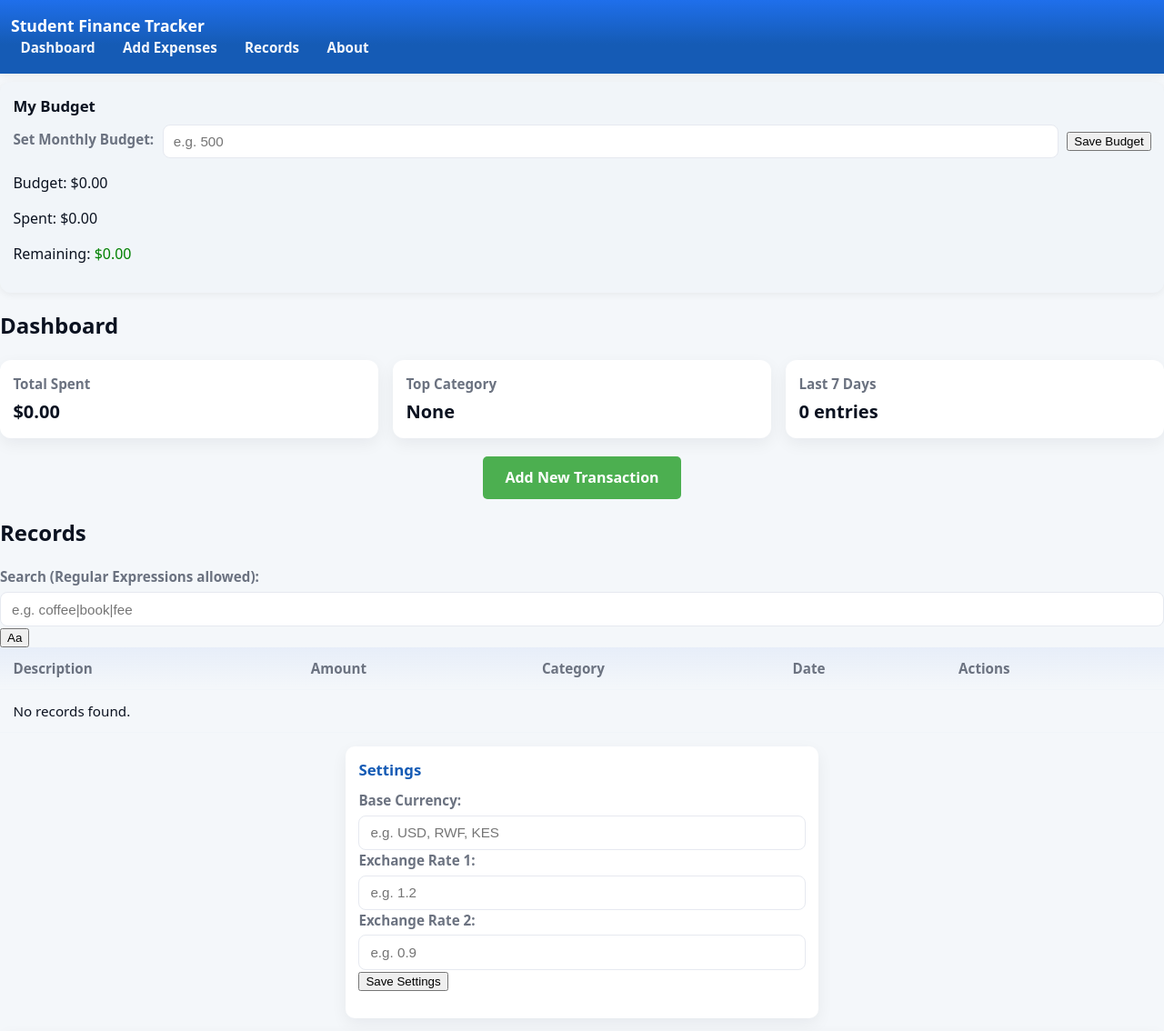
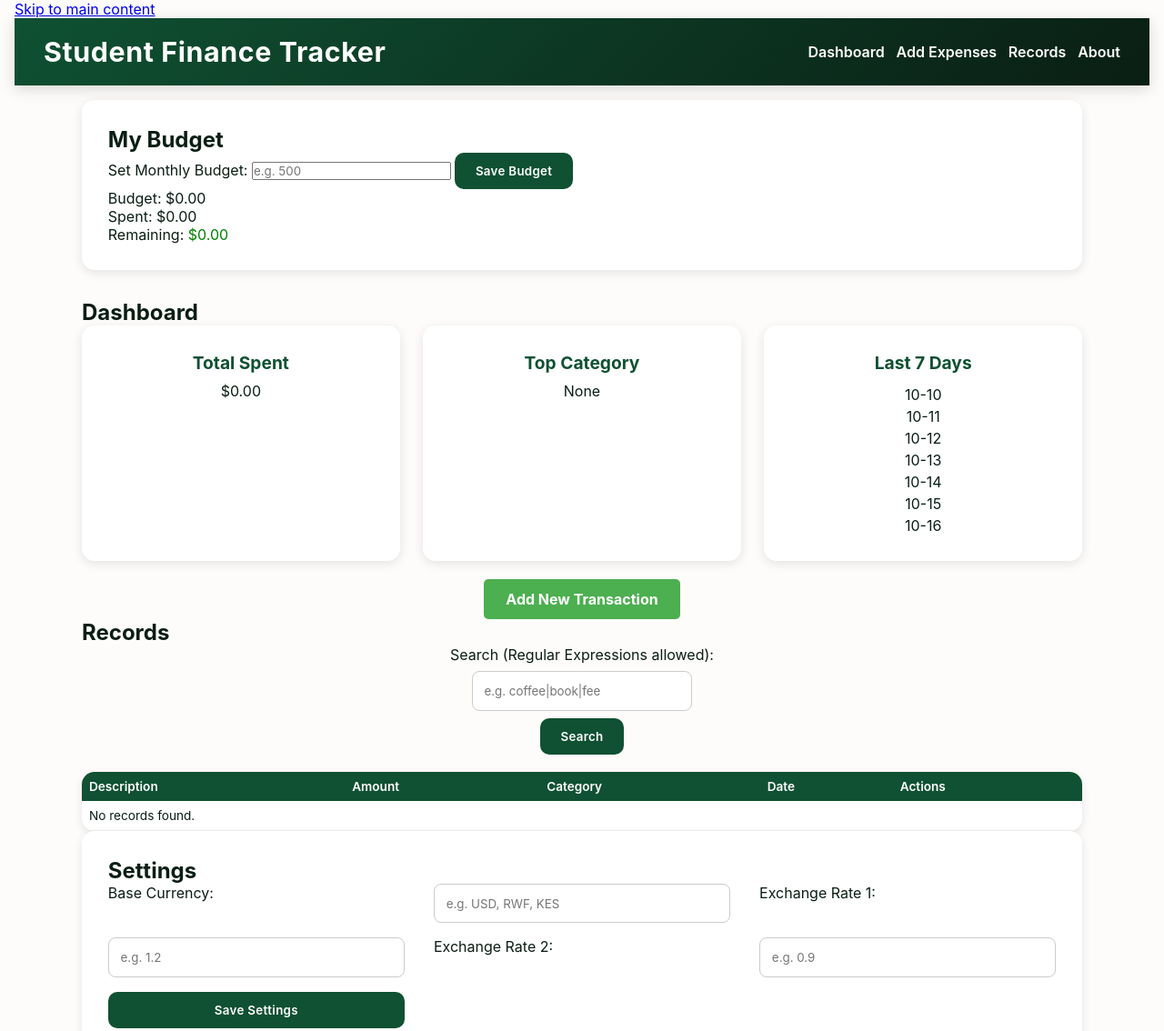
Before and after one commit to erin-leyian/student-finance-tracker, a plain HTML site: page index.html in a window 1280 px wide. Shown: the top 1134 px of the page at 91% size. Drawn offline with Linux system fonts and the light colour scheme.

Commit message:
interactivity and overall css

```diff
--- a/index.html
+++ b/index.html
@@ -61,10 +61,10 @@
                         <p id="top-category">N/A</p>
                  </div>
 
-                 <div class="card">
-                    <h3>Last 7 Days</h3>
-                    <p id="trend"> 0 entries </p>
-                 </div>
+      <div class="card">
+        <h3>Last 7 Days</h3>
+        <div id="chart" aria-label="Last 7 days spending chart"></div>
+      </div>
                 </div>
 
                 <div style="text-align: center; margin-top: 20px;">
@@ -80,8 +80,8 @@
 
                 <div class="search-bar">
                   <label for="search">Search (Regular Expressions allowed):</label>
-                  <input type="text" id="search" placeholder="e.g. coffee|book|fee">
-                  <button id="case-toggle">Aa</button>
+                  <input type="text" id="search-input" placeholder="e.g. coffee|book|fee">
+                  <button id="search-btn">Search</button>
                 </div>
 
                 <table class="records-table">
@@ -146,5 +146,7 @@
 </footer>
 
 <script src="scripts/app.js" type="module"></script>
+<script src="scripts/animations.js"></script>
+
     </body>
 </html>
--- /dev/null
+++ b/scripts/animations.js
@@ -0,0 +1,20 @@
+// animations.js
+// === Scroll & Fade-in Animations ===
+
+document.addEventListener("DOMContentLoaded", () => {
+  const observer = new IntersectionObserver(
+    (entries) => {
+      entries.forEach((entry) => {
+        if (entry.isIntersecting) {
+          entry.target.classList.add("visible");
+        }
+      });
+    },
+    { threshold: 0.2 }
+  );
+
+  // Target all main sections and cards
+  document.querySelectorAll("section, .card").forEach((el) => {
+    observer.observe(el);
+  });
+});
--- a/styles/styles.css
+++ b/styles/styles.css
@@ -1,361 +1,326 @@
-/* styles.css — Professional, accessible, responsive
-   Drop-in replacement for your Student Finance Tracker
-   Mobile-first, 360px / 768px / 1024px breakpoints
-   Includes: header/nav, skip-link, cards, forms, table, budget, settings, chart, focus states, dark mode
-*/
-
-/* ===== RESET & VARIABLES ===== */
-*,
-*::before,
-*::after { box-sizing: border-box; }
-
-:root{
-  /* Palette (easy to tweak) */
-  --bg: #f4f7fa;
+:root {
+  --primary: #0f5132; /* Deep Emerald */
+  --primary-light: #27ae60;
+  --background: #fdfcfb; /* Cream White */
   --surface: #ffffff;
-  --muted-surface: #f1f5f9;
-  --accent: #1f6feb;      /* primary (blue) */
-  --accent-600: #155bb5;
-  --accent-200: #e6f0ff;
-  --muted: #6b7280;
-  --text: #0b1220;
-  --success: #059669;
-  --warn: #f59e0b;
-  --danger: #ef4444;
-
-  /* Layout & type */
-  --radius: 12px;
-  --gap: 1rem;
-  --max-width: 1100px;
-  --shadow-1: 0 6px 18px rgba(11,18,32,0.06);
-  --shadow-2: 0 2px 8px rgba(2,6,23,0.06);
-
-  /* accessibility */
-  --focus-ring: 3px;
+  --text-dark: #0a1e14;
+  --text-light: #fefefe;
+  --accent: #c4a484; /* Subtle gold accent */
+  --shadow: rgba(0, 0, 0, 0.1);
+  --radius: 14px;
+  --transition: 0.3s ease;
 }
 
-/* Respect reduced motion */
-@media (prefers-reduced-motion: reduce) {
-  :root { scroll-behavior: auto; }
-  * { transition: none !important; animation: none !important; }
+/* === Base Reset === */
+* {
+  margin: 0;
+  padding: 0;
+  box-sizing: border-box;
+  font-family: 'Inter', 'Poppins', sans-serif;
 }
 
-/* ===== BASE ===== */
-html, body { height: 100%; }
 body {
-  margin: 0;
-  font-family: "Poppins", system-ui, -apple-system, "Segoe UI", Roboto, "Helvetica Neue", Arial;
-  background: var(--bg);
-  color: var(--text);
-  line-height: 1.45;
-  -webkit-font-smoothing: antialiased;
-  -moz-osx-font-smoothing: grayscale;
+  background-color: var(--background);
+  color: var(--text-dark);
+  min-height: 100vh;
+  display: flex;
+  flex-direction: column;
+  scroll-behavior: smooth;
+  transition: background var(--transition), color var(--transition);
 }
 
-/* visually hidden utility */
-.visually-hidden {
-  position: absolute !important;
-  height: 1px; width: 1px;
-  overflow: hidden;
-  clip: rect(1px,1px,1px,1px);
-  white-space: nowrap;
+/* === Header === */
+header {
+  background: linear-gradient(135deg, var(--primary), #0a1e14);
+  color: var(--text-light);
+  padding: 1.2rem 2rem;
+  display: flex;
+  justify-content: space-between;
+  align-items: center;
+  position: sticky;
+  top: 0;
+  z-index: 1000;
+  box-shadow: 0 4px 15px rgba(0, 0, 0, 0.15);
+  animation: slideDown 0.6s ease;
 }
 
-/* Skip link */
-.skip-link {
+header h1 {
+  font-size: 1.9rem;
+  font-weight: 700;
+  letter-spacing: 0.6px;
+}
+
+nav ul {
+  display: flex;
+  gap: 1.5rem;
+  list-style: none;
+}
+
+nav a {
+  text-decoration: none;
+  color: var(--text-light);
+  font-weight: 600;
+  position: relative;
+  transition: color var(--transition);
+}
+
+nav a::after {
+  content: "";
   position: absolute;
-  left: 1rem;
-  top: 1rem;
+  bottom: -4px;
+  left: 0;
+  height: 2px;
+  width: 0;
   background: var(--accent);
-  color: white;
-  padding: .45rem .7rem;
-  border-radius: 6px;
-  z-index: 999;
-  transform: translateY(-150%);
-  transition: transform .16s ease;
-  text-decoration: none;
-  font-size: .9rem;
+  transition: width var(--transition);
 }
-.skip-link:focus,
-.skip-link:active { transform: translateY(0); outline: none; }
 
-/* ===== HEADER & NAV ===== */
-header {
+nav a:hover {
+  color: var(--accent);
+}
+
+nav a:hover::after {
   width: 100%;
-  background: linear-gradient(180deg, var(--accent) 0%, var(--accent-600) 60%);
-  color: white;
-  padding: 1rem .75rem;
-  box-shadow: var(--shadow-2);
 }
-header .inner {
-  max-width: var(--max-width);
-  margin: 0 auto;
+
+/* === Main Content === */
+main {
+  flex: 1;
+  width: 90%;
+  max-width: 1100px;
+  margin: 2rem auto;
+  animation: fadeIn 0.8s ease;
+}
+
+/* === Dashboard Cards === */
+.cards {
+  display: grid;
+  grid-template-columns: repeat(auto-fit, minmax(280px, 1fr));
+  gap: 1.5rem;
+}
+
+.card {
+  background: var(--surface);
+  border-radius: var(--radius);
+  box-shadow: 0 3px 12px var(--shadow);
+  padding: 1.8rem 1.5rem;
+  text-align: center;
+  transition: transform var(--transition), box-shadow var(--transition);
+  cursor: pointer;
+}
+
+.card:hover {
+  transform: translateY(-6px);
+  box-shadow: 0 6px 20px rgba(15, 81, 50, 0.25);
+}
+
+.card h3 {
+  color: var(--primary);
+  font-weight: 700;
+  margin-bottom: 0.6rem;
+  font-size: 1.2rem;
+}
+
+/* === Buttons === */
+button,
+a.button {
+  background: var(--primary);
+  color: var(--text-light);
+  border: none;
+  padding: 0.75rem 1.4rem;
+  border-radius: 10px;
+  cursor: pointer;
+  font-weight: 600;
+  letter-spacing: 0.3px;
+  transition: background var(--transition), transform var(--transition);
+}
+
+button:hover,
+a.button:hover {
+  background: var(--primary-light);
+  transform: scale(1.05);
+}
+
+/* === Budget Section === */
+#budget-section {
+  background: var(--surface);
+  border-radius: var(--radius);
+  padding: 1.8rem;
+  box-shadow: 0 3px 12px var(--shadow);
+  margin-bottom: 2rem;
+  animation: fadeIn 1s ease;
+}
+
+/* === Table === */
+.records-table {
+  width: 100%;
+  border-collapse: collapse;
+  background: var(--surface);
+  box-shadow: 0 3px 10px var(--shadow);
+  border-radius: var(--radius);
+  overflow: hidden;
+}
+
+.records-table th {
+  background: var(--primary);
+  color: var(--text-light);
+  text-align: left;
+  padding: 1rem;
+  font-weight: 600;
+}
+
+.records-table td {
+  padding: 0.9rem 1rem;
+  border-bottom: 1px solid #eee;
+  transition: background var(--transition);
+}
+
+.records-table tr:hover td {
+  background: #e9f7ef;
+}
+
+/* === Search Bar === */
+.search-bar {
   display: flex;
+  align-items: center;
+  gap: 0.6rem;
+  margin-bottom: 1.2rem;
+}
+
+.search-bar input {
+  flex: 1;
+  padding: 0.8rem;
+  border: 1px solid #ccc;
+  border-radius: 8px;
+  transition: border var(--transition), box-shadow var(--transition);
+}
+
+.search-bar input:focus {
+  outline: none;
+  border-color: var(--primary);
+  box-shadow: 0 0 0 3px rgba(39, 174, 96, 0.15);
+}
+
+/* === Settings Section === */
+#settings {
+  background: var(--surface);
+  border-radius: var(--radius);
+  box-shadow: 0 3px 10px var(--shadow);
+  padding: 1.8rem;
+}
+
+#settings form {
+  display: grid;
   gap: 1rem;
-  align-items: center;
-  justify-content: space-between;
 }
-header h1 {
-  font-size: 1.1rem;
-  margin: 0;
-  font-weight: 700;
+
+#settings input {
+  padding: 0.8rem;
+  border: 1px solid #ccc;
+  border-radius: 8px;
+  transition: border var(--transition);
 }
-nav[aria-label="Main Navigation"] ul {
-  list-style: none;
-  display: flex;
-  gap: .6rem;
-  margin: 0;
-  padding: 0;
+
+#settings input:focus {
+  border-color: var(--primary);
 }
-nav a {
-  color: rgba(255,255,255,0.95);
-  text-decoration: none;
-  padding: .4rem .65rem;
-  border-radius: 8px;
-  font-weight: 600;
-  font-size: .95rem;
+
+/* === Footer === */
+footer {
+  background: #0a1e14;
+  color: var(--text-light);
+  text-align: center;
+  padding: 1.2rem;
+  font-size: 0.9rem;
+  box-shadow: 0 -3px 10px var(--shadow);
 }
-nav a:focus,
-nav a:hover { background: rgba(255,255,255,0.08); outline: none; }
 
-/* ===== PAGE CONTAINER ===== */
-.container {
-  max-width: var(--max-width);
-  margin: 1rem auto;
+/* === Animations === */
+@keyframes fadeIn {
+  from { opacity: 0; transform: translateY(10px); }
+  to { opacity: 1; transform: translateY(0); }
+}
+
+@keyframes slideDown {
+  from { transform: translateY(-40px); opacity: 0; }
+  to { transform: translateY(0); opacity: 1; }
+}
+
+/* === Scroll Animations === */
+section, .card {
+  opacity: 0;
+  transform: translateY(20px);
+  transition: opacity 0.8s ease, transform 0.8s ease;
+}
+
+section.visible, .card.visible {
+  opacity: 1;
+  transform: translateY(0);
+}
+
+/* ===========================
+   🌿 Mobile-first Responsive
+   =========================== */
+
+/* Base: ≤ 360px */
+body {
+  font-size: 14px;
   padding: 0 1rem;
 }
 
-/* ===== TOP GRID (cards + budget) ===== */
-.top-grid {
-  display: grid;
-  grid-template-columns: 1fr;
-  gap: var(--gap);
-  align-items: start;
+header {
+  flex-direction: column;
+  text-align: center;
+  gap: 0.5rem;
 }
 
-/* Cards */
-.cards {
-  display: flex;
-  gap: .9rem;
+nav ul {
   flex-wrap: wrap;
-}
-.card {
-  background: var(--surface);
-  border-radius: var(--radius);
-  padding: .9rem;
-  box-shadow: var(--shadow-1);
-  min-width: 160px;
-  flex: 1 1 200px;
-  display:flex;
-  flex-direction:column;
-  gap:.35rem;
-}
-.card h3 { margin:0; font-size:.95rem; color:var(--muted); font-weight:700; }
-.card p { margin:0; font-size:1.25rem; font-weight:800; color:var(--text); }
-
-/* ===== FORM PANEL ===== */
-.form-panel {
-  background: var(--surface);
-  padding: 1rem;
-  border-radius: 12px;
-  box-shadow: var(--shadow-1);
-  margin-top: .6rem;
-}
-label {
-  display:block;
-  margin-bottom:.35rem;
-  color:var(--muted);
-  font-weight:600;
-  font-size:.95rem;
-}
-input[type="text"],
-input[type="number"],
-input[type="date"],
-select,
-textarea {
-  width:100%;
-  padding: .6rem .75rem;
-  border: 1px solid #e6e9f0;
-  border-radius: 8px;
-  background: var(--surface);
-  font-size: .95rem;
-  color: var(--text);
-  transition: box-shadow .15s ease, border-color .15s ease;
-}
-input:focus,
-select:focus,
-textarea:focus {
-  outline: none;
-  border-color: var(--accent);
-  box-shadow: 0 0 0 var(--focus-ring) rgba(37,99,235,0.12);
+  justify-content: center;
+  gap: 0.8rem;
 }
 
-/* Inline/form rows */
-.form-row { display:flex; gap:.6rem; align-items:center; flex-wrap:wrap; }
-.form-row .col { flex: 1 1 140px; }
-
-/* Helper text */
-.helper { font-size:.85rem; color:var(--muted); margin-top:.35rem; }
-
-/* ===== BUTTONS ===== */
-.btn {
-  display:inline-block;
-  padding: .55rem .9rem;
-  border-radius:8px;
-  border: none;
-  cursor:pointer;
-  font-weight:700;
-  font-size:.95rem;
-}
-.btn-primary {
-  background: var(--accent);
-  color: white;
-  box-shadow: 0 6px 18px rgba(37,99,235,0.12);
-}
-.btn-primary:hover { background: var(--accent-600); transform: translateY(-2px); }
-.btn-ghost {
-  background: transparent;
-  border: 1px solid #e6e9f0;
-  color: var(--text);
-}
-.btn-danger { background: var(--danger); color: white; }
-
-/* Make form buttons consistent */
-#save-btn, #save-settings { display:inline-block; }
-
-/* ===== TABLE (Records) ===== */
-.table-panel {
-  background: var(--surface);
-  border-radius: 12px;
-  padding: .5rem;
-  margin-top: .8rem;
-  overflow:auto;
-  box-shadow: var(--shadow-1);
+main {
+  width: 100%;
+  margin: 1rem auto;
 }
 
-/* support both .records-table (your HTML) and #records-table (alternative) */
-.records-table, #records-table {
-  width:100%;
-  border-collapse: collapse;
-  min-width: 640px; /* horizontal scroll on small screens */
-}
-.records-table th, .records-table td, #records-table th, #records-table td {
-  padding: .75rem .9rem;
-  text-align: left;
-  border-bottom: 1px solid #f1f5f9;
-  font-size:.95rem;
-}
-.records-table thead th, #records-table thead th {
-  background: linear-gradient(180deg, rgba(37,99,235,0.06), transparent);
-  color: var(--muted);
-  font-weight:700;
-  position: sticky;
-  top:0;
-  z-index:1;
-}
-.records-table tbody tr:hover, #records-table tbody tr:hover { background: rgba(37,99,235,0.03); }
-.action-btn { padding:.4rem .55rem; border-radius:6px; font-weight:700; border:none; cursor:pointer; }
-.action-btn.delete { background: var(--danger); color:white; }
-
-/* Make small responsive table behavior on tiny screens */
-@media (max-width: 420px) {
-  .records-table, #records-table { min-width: 520px; }
+.cards {
+  grid-template-columns: 1fr;
+  gap: 1rem;
 }
 
-/* ===== CHART (last 7 days) ===== */
-.bar-chart { display:flex; gap:.5rem; align-items:end; padding:.5rem 0; }
-.bar-wrap { display:flex; flex-direction:column; align-items:center; gap:.25rem; }
-.bar {
-  width:16px;
-  border-radius:6px 6px 0 0;
-  background: linear-gradient(180deg, var(--accent), var(--accent-600));
-  transition: transform .12s ease;
-}
-.bar:hover { transform: translateY(-4px); }
-.bar-label { font-size:.75rem; color:var(--muted); }
-
-/* ===== BUDGET SECTION ===== */
-#budget-section {
-  background: var(--muted-surface);
-  padding: .9rem;
-  border-radius: var(--radius);
-  box-shadow: var(--shadow-2);
-  margin-top:.6rem;
-}
-#budget-section h2 { margin:0 0 .5rem 0; color:var(--text); font-size:1.05rem; }
-#budget-form { display:flex; gap:.6rem; align-items:center; flex-wrap:wrap; }
-#budget-form input { flex:1; padding:.55rem .7rem; border-radius:8px; }
-.budget-summary { display:flex; gap:.6rem; flex-wrap:wrap; margin-top:.6rem; }
-.budget-card { background:var(--surface); padding:.6rem; border-radius:10px; flex:1 1 140px; text-align:center; box-shadow:var(--shadow-1); }
-.budget-card h4 { margin:0; color:var(--muted); font-size:.85rem; }
-.budget-card p { margin:.35rem 0 0 0; font-weight:800; font-size:1.05rem; }
-
-/* budget meter */
-.budget-meter { height:8px; background:#e6eefc; border-radius:999px; overflow:hidden; margin-top:.5rem; }
-.budget-meter > i { display:block; height:100%; background: linear-gradient(90deg,#10b981,#059669); width:50%; transition: width .4s ease; }
-
-/* ===== SETTINGS ===== */
-#settings {
-  background: var(--surface);
-  padding: .9rem;
-  border-radius: 10px;
-  box-shadow: var(--shadow-1);
-  max-width: 520px;
-  margin: .9rem auto;
-}
-#settings h2 { margin:0 0 .6rem 0; color: var(--accent-600); font-size:1.05rem; }
-.setting-row { display:flex; gap:.6rem; align-items:center; justify-content:space-between; margin:.45rem 0; }
-.setting-row label { margin:0; font-weight:600; color:var(--muted); }
-
-/* ===== ABOUT & FOOTER ===== */
-#about {
-  background: var(--surface);
-  padding: .9rem;
-  border-radius: 10px;
-  box-shadow: var(--shadow-1);
-  margin-top:.9rem;
-}
-footer { text-align:center; color:var(--muted); padding:1rem 0; margin-top:1.25rem; }
-
-/* ===== FOCUS (a11y) ===== */
-:focus { outline: none; }
-:focus-visible {
-  outline: var(--focus-ring) solid rgba(37,99,235,0.14);
-  outline-offset: 3px;
-  border-radius: 8px;
+.records-table th,
+.records-table td {
+  font-size: 0.85rem;
+  padding: 0.5rem;
 }
 
-/* ===== DARK MODE ===== */
-body.dark {
-  --bg: #071024;
-  --surface: #071827;
-  --muted-surface: #07141c;
-  --accent: #60a5fa;
-  --accent-600: #3b82f6;
-  --muted: #98a8c1;
-  --text: #e6eef8;
+.search-bar {
+  flex-direction: column;
+  gap: 0.5rem;
 }
 
-/* ===== RESPONSIVE BREAKPOINTS ===== */
-@media (min-width: 640px) {
-  .top-grid { grid-template-columns: 2fr 1fr; gap: var(--gap); }
-  .form-panel { padding: 1.1rem; }
-  .records-table, #records-table { min-width: 720px; }
-}
-@media (min-width: 880px) {
-  .top-grid { grid-template-columns: 1fr 360px; gap:1.2rem; }
-  .cards { gap: 1rem; }
-  .container { padding: 0 2rem; }
-  .records-table, #records-table { min-width: 840px; }
-}
-@media (min-width: 1100px) {
-  header .inner h1 { font-size: 1.25rem; }
-  .form-panel { max-width: 720px; margin: 0; }
+footer {
+  font-size: 0.8rem;
 }
 
-/* ===== PRINT-FRIENDLY ===== */
-@media print {
-  body { background: white; color: black; }
-  nav, .btn, .action-btn, footer { display:none; }
-  .records-table, #records-table { border:1px solid #ddd; }
+/* Tablets ≥ 768px */
+@media (min-width: 768px) {
+  body { font-size: 15px; }
+  header {
+    flex-direction: row;
+    justify-content: space-between;
+  }
+
+  .cards { grid-template-columns: repeat(2, 1fr); gap: 1.3rem; }
+
+  #settings form { grid-template-columns: 1fr 1fr; gap: 1rem 2rem; }
 }
+
+/* Desktop ≥ 1024px */
+@media (min-width: 1024px) {
+  body { font-size: 16px; }
+  .cards { grid-template-columns: repeat(3, 1fr); gap: 1.6rem; }
+  #settings form { grid-template-columns: 1fr 1fr 1fr; }
+}
```
Also changed, not shown: add.html (+2 -0 lines), records.html (+3 -1 lines), scripts/app.js (+63 -1 lines), scripts/search.js (deleted), scripts/ui.js (deleted).
